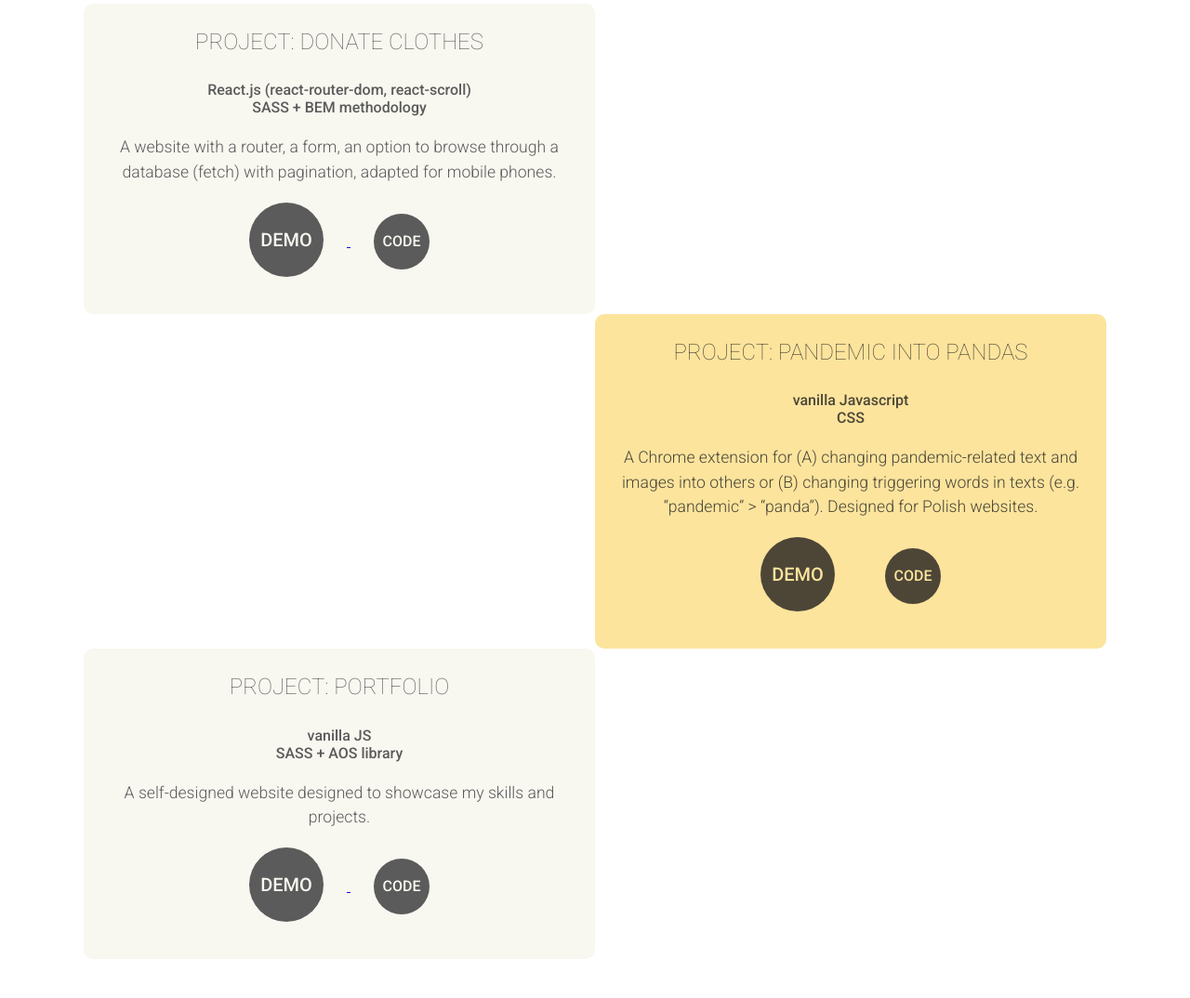
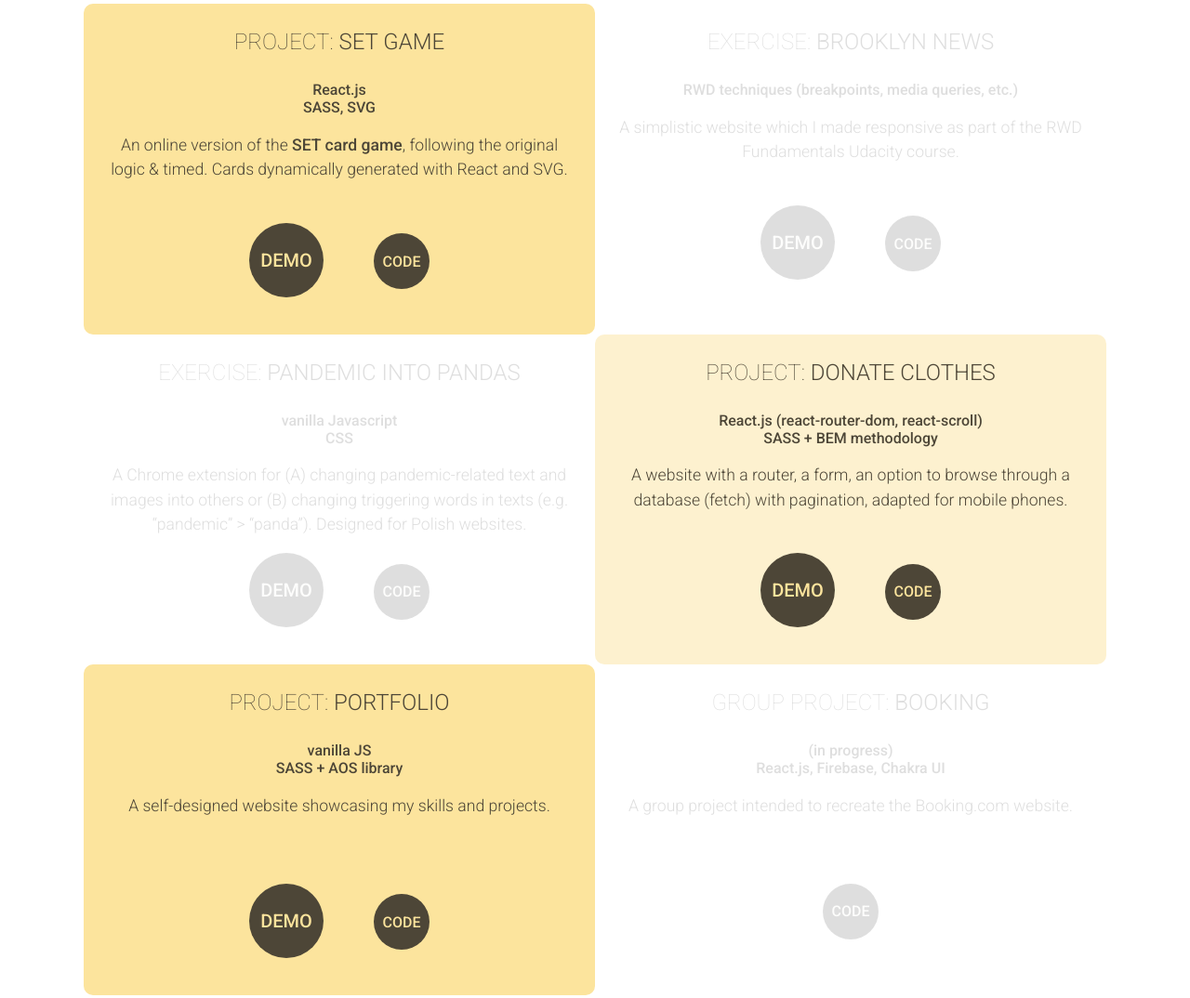
Before and after one commit to ann-kar/portfolio-archive, a website built with Parcel: page index.html in a window 1280 px wide. Shown: the part 592-1666 px from the top of the page at 93% size. Built offline with nearby package versions, Linux system fonts and the light colour scheme; files whose address does not match are found by name.

Commit message:
project info added

```diff
--- a/index.html
+++ b/index.html
@@ -26,6 +26,62 @@
 
     <section class="section section-projects">
         <div class="card" data-aos="slide-right">
+            <h4 class="card-title">project: <span class="card-title-name">set game</span></h4>
+            <p class="card-tech">
+            <ul class="card-tech-list">
+                <li class="card-tech-list-item">React.js</li>
+                <li class="card-tech-list-item">SASS, SVG</li>
+            </ul>
+            </p>
+            <p class="card-description">An online version of the
+                <a class="card-description-link"
+                   href="https://en.wikipedia.org/wiki/Set_(card_game)"
+                   target="_blank">SET card game</a>,
+                following the original logic & timed. Cards dynamically generated with React and SVG.</p>
+            <a href="https://ann-kar.github.io/set" target="_blank">
+                <button class="btn-demo pandas-btn-demo">DEMO</button>
+            </a>
+            <a href="https://github.com/ann-kar/set" target="_blank">
+                <button class="btn-code">CODE</button>
+            </a>
+        </div>
+        <div class="card" data-aos="slide-left">
+            <h4 class="card-title">exercise: <span class="card-title-name">brooklyn news</span></h4>
+            <p class="card-tech">
+            <ul class="card-tech-list">
+                <li class="card-tech-list-item">RWD techniques (breakpoints, media queries, etc.)</li>
+            </ul>
+            </p>
+            <p class="card-description">A simplistic website which I made responsive as part of the RWD Fundamentals
+                Udacity course.</p>
+            <a href="https://ann-kar.github.io/udacityRWD" target="_blank">
+                <button class="btn-demo">DEMO</button>
+            </a>
+            <a href="https://github.com/ann-kar/udacityRWD" target="_blank">
+                <button class="btn-code">CODE</button>
+            </a>
+        </div>
+        <div class="card" data-aos="slide-right">
+            <h4 class="card-title">exercise: <span class="card-title-name">pandemic into pandas</span></h4>
+            <p class="card-tech">
+            <ul class="card-tech-list">
+                <li class="card-tech-list-item">vanilla Javascript</li>
+                <li class="card-tech-list-item">CSS</li>
+            </ul>
+            </p>
+            <p class="card-description">A Chrome extension for (A) changing
+                pandemic-related text and images into others or (B) changing triggering words in texts (e.g.
+                “pandemic” > “panda”). Designed for Polish websites.</p>
+            <a href="https://github.com/ann-kar/pandemic-into-pandas" target="_blank">
+                <button class="btn-demo pandas-btn-demo inactive">DEMO</button>
+                <div class="btn-demo-info">pending approval at Chrome store</div>
+            </a>
+            <a href="https://github.com/ann-kar/pandemic-into-pandas" target="_blank">
+                <button class="btn-code">CODE</button>
+            </a>
+        </div>
+
+        <div class="card" data-aos="slide-left">
             <h4 class="card-title">project: <span class="card-title-name">donate clothes</span></h4>
             <p class="card-tech">
             <ul class="card-tech-list">
@@ -43,30 +99,6 @@
             </a>
         </div>
 
-        <div class="card" data-aos="slide-right"></div>
-        <div class="card" data-aos="slide-left"></div>
-
-        <div class="card" data-aos="slide-left">
-            <h4 class="card-title">project: <span class="card-title-name">pandemic into pandas</span></h4>
-            <p class="card-tech">
-            <ul class="card-tech-list">
-                <li class="card-tech-list-item">vanilla Javascript</li>
-                <li class="card-tech-list-item">CSS</li>
-            </ul>
-            </p>
-            <p class="card-description">A Chrome extension for (A) changing
-                pandemic-related text and images into others or (B) changing triggering words in texts (e.g.
-                “pandemic” > “panda”). Designed for Polish websites.</p>
-            <a href="https://github.com/ann-kar/pandemic-into-pandas" target="_blank">
-                <a>
-                    <button class="btn-demo pandas-btn-demo inactive">DEMO
-                        <div class="btn-demo-info">pending approval at Chrome store</div>
-                    </button>
-                </a>
-                <button class="btn-code">CODE</button>
-            </a>
-        </div>
-
         <div class="card" data-aos="slide-right">
             <h4 class="card-title">project: <span class="card-title-name">portfolio</span></h4>
             <p class="card-tech">
@@ -75,7 +107,7 @@
                 <li class="card-tech-list-item">SASS + AOS library</li>
             </ul>
             </p>
-            <p class="card-description">A self-designed website designed to showcase my skills and projects.</p>
+            <p class="card-description">A self-designed website showcasing my skills and projects.</p>
             <a href="https://ann-kar.github.io">
                 <button class="btn-demo">DEMO</button>
             </a>
@@ -83,8 +115,19 @@
                 <button class="btn-code">CODE</button>
             </a>
         </div>
-
-        <div class="card" data-aos="slide-left"></div>
+        <div class="card" data-aos="slide-left">
+            <h4 class="card-title">group project: <span class="card-title-name">booking</span></h4>
+            <p class="card-tech">
+            <ul class="card-tech-list">
+                <li class="card-tech-list-item">(in progress)</li>
+                <li class="card-tech-list-item">React.js, Firebase, Chakra UI</li>
+            </ul>
+            </p>
+            <p class="card-description">A group project intended to recreate the Booking.com website.</p>
+            <a href="https://github.com/szkola-reacta/team-paris-app" target="_blank">
+                <button class="btn-code">CODE</button>
+            </a>
+        </div>
     </section>
 
     <section class="section section-skills" data-aos="fade-in">
--- a/js/main.js
+++ b/js/main.js
@@ -11,7 +11,6 @@ document.addEventListener("DOMContentLoaded", function() {
         cnt.appendChild(div);
     }
 
-
     for (let i=1; i<=200; i++) {
         let num = Math.floor(Math.random() * (10 - 1) + 1);
         let div = document.createElement("div");
@@ -19,5 +18,4 @@ document.addEventListener("DOMContentLoaded", function() {
         div.id = "square-" + num;
         contact.appendChild(div);
     }
-
 });
--- a/scss/main.scss
+++ b/scss/main.scss
@@ -5,6 +5,57 @@ $lightgray: #f8f7f0;
 $darkgray: #5b5b5b;
 $contrast: #4d4637;
 $section-margin: 100px;
+$background: #fff;
+
+@mixin card-project {
+  background: lighten($main, 20%);
+  color: $contrast;
+
+  &:hover {
+    box-shadow: 0 0 10px lighten($main, 10%);
+  }
+
+  .btn-demo, .btn-code {
+    background: $contrast;
+    color: lighten($main, 20%);
+
+    &:hover {
+      filter: grayscale(100%);
+    }
+  }
+}
+
+@mixin card-exercise {
+  background: transparent;
+  color: $darkgray;
+
+  .btn-demo, .btn-code {
+    background: $darkgray;
+    color: $lightgray;
+
+    &:hover {
+      background: $main;
+    }
+  }
+
+  &::after {
+    content: " ";
+    position: absolute;
+    background: $background;
+    top: 0;
+    left: 0;
+    width: 100%;
+    height: 100%;
+    z-index: 999;
+    opacity: 0.8;
+  }
+
+  &:hover {
+    &::after {
+      z-index: -1;
+    }
+  }
+}
 
 * {
   margin: 0;
@@ -12,6 +63,7 @@ $section-margin: 100px;
   border: none;
   box-sizing: border-box;
   font-family: "Roboto", sans-serif;
+  text-decoration: none;
 }
 
 html {
@@ -33,7 +85,7 @@ html {
   display: flex;
   flex-wrap: wrap;
   overflow: hidden;
-  background: linear-gradient($main, #fff);
+  background: linear-gradient($main, $background);
 }
 
 .square {
@@ -66,7 +118,7 @@ html {
 }
 
 .section-photo {
-  background: #fff;
+  background: $background;
   position: absolute;
   width: 220px;
   height: 220px;
@@ -111,47 +163,22 @@ html {
   position: relative;
   text-align: center;
   padding: 20px;
+
+}
+
+.card:nth-child(4n) {
+  @include card-project;
+  background: lighten($main, 30%);
+}
+
+.card:nth-child(4n + 2), .card:nth-child(4n + 3) {
+@include card-exercise;
 }
 
 .card:nth-child(4n + 1) {
-  background: $lightgray;
-  color: $darkgray;
-
-  &:hover {
-    box-shadow: 0 0 10px darken($lightgray, 10%);
-  }
-
-  .btn-demo, .btn-code {
-    background: $darkgray;
-    color: $lightgray;
-
-    &:hover {
-      background: $main;
-    }
-  }
+  @include card-project;
 }
 
-.card:nth-child(4n + 2), .card:nth-child(4n + 3) {
-  background: transparent;
-}
-
-.card:nth-child(4n) {
-  background: lighten($main, 20%);
-  color: $contrast;
-
-  &:hover {
-    box-shadow: 0 0 10px darken($main, 10%);
-  }
-
-  .btn-demo, .btn-code {
-    background: $contrast;
-    color: lighten($main, 20%);
-
-    &:hover {
-      filter: grayscale(100%);
-    }
-  }
-}
 
 .btn-demo, .btn-code {
   margin: 0 25px 20px 25px;
@@ -161,7 +188,7 @@ html {
   font-size: 16px;
 
   &:hover {
-    transform: scale(1.2);
+    transform: scale(1.3);
     transition: 0.5s;
   }
 }
@@ -174,11 +201,13 @@ html {
 
 .btn-demo-info {
   position: absolute;
-  top: 50%;
-  width: 120px;
-  left: -130px;
-
-
+  width: 250px;
+  height: 26px;
+  bottom: 8px;
+  left: 0;
+  right: 0;
+  margin-left: auto;
+  margin-right: auto;
   border-radius: 5px;
   padding: 5px;
   font-size: 14px;
@@ -188,11 +217,8 @@ html {
   display: none;
 }
 
-.pandas-btn-demo {
-  position: relative;
-}
 
-.pandas-btn-demo:hover > .btn-demo-info {
+.pandas-btn-demo:hover + .btn-demo-info {
   display: block;
 }
 
@@ -206,16 +232,23 @@ html {
   font-size: 1.5em;
   font-weight: 200;
 
-  &-title-name {
+  &-name {
     font-weight: 300;
   }
 }
 
 .card-description {
   font-size: 1.1em;
+  padding: 1em 0;
   line-height: 1.5em;
-  padding: 20px 0;
+  height: 6.5em;
   font-weight: 300;
+
+  &-link {
+    color: inherit;
+    font-weight: 400;
+    cursor: pointer;
+  }
 }
 
 .card-tech {
@@ -244,7 +277,7 @@ html {
   flex-wrap: wrap;
   align-items: center;
   justify-content: center;
-  background: white;
+  background: transparent;
   width: 90%;
   padding: 20px;
   margin-bottom: 40px;
@@ -259,7 +292,7 @@ html {
 
 .skill-box {
   width: 100px;
-  height: 100px;
+  height: 130px;
   margin: 15px;
   display: flex;
   flex-wrap: wrap;
@@ -297,7 +330,7 @@ html {
   width: 60%;
   margin-left: auto;
   margin-right: auto;
-  top: -30px;
+  bottom: 50px;
   left: 0;
   right: 0;
   z-index: 3;
```
Also changed, not shown: css/main.css.
